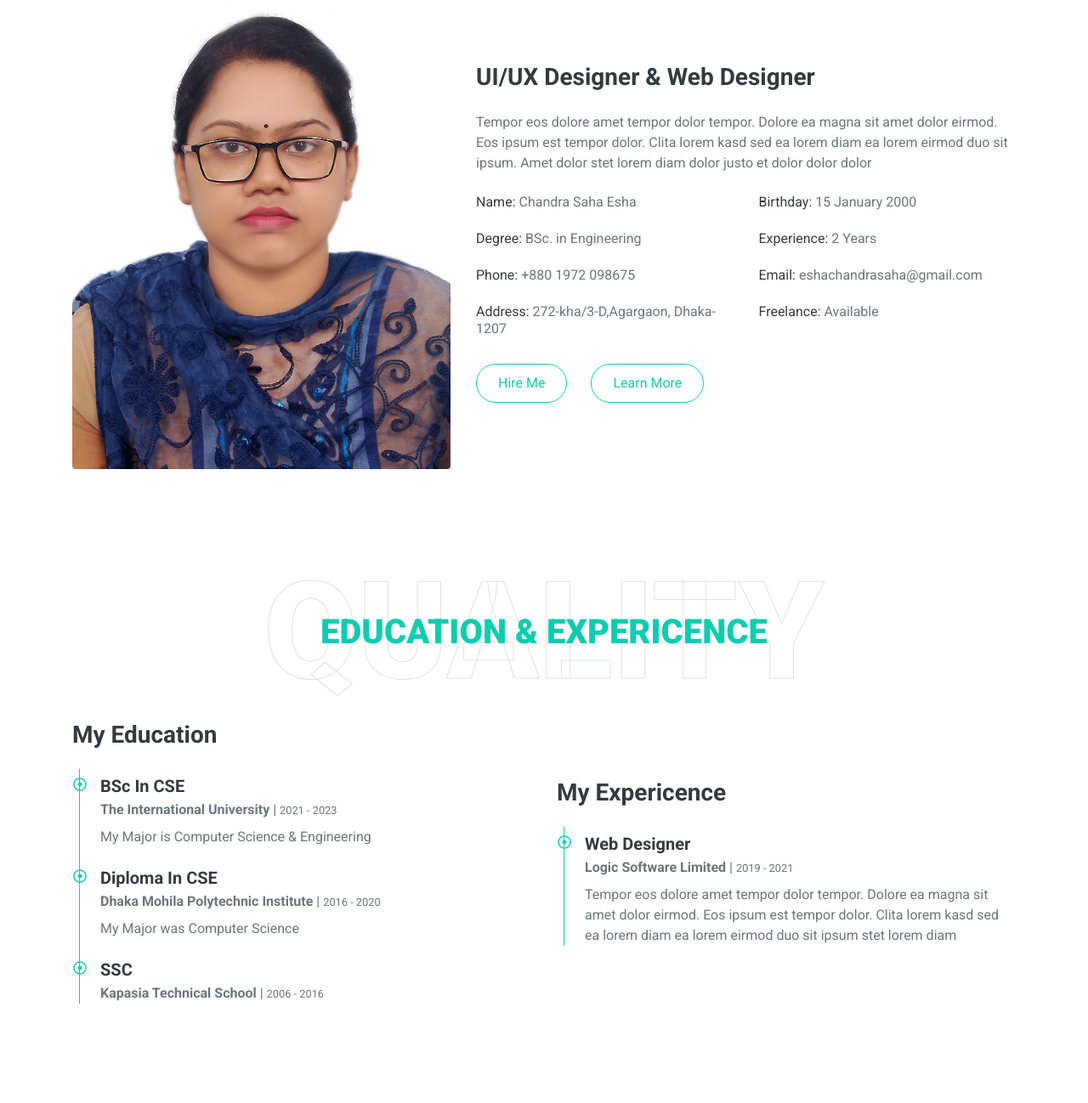
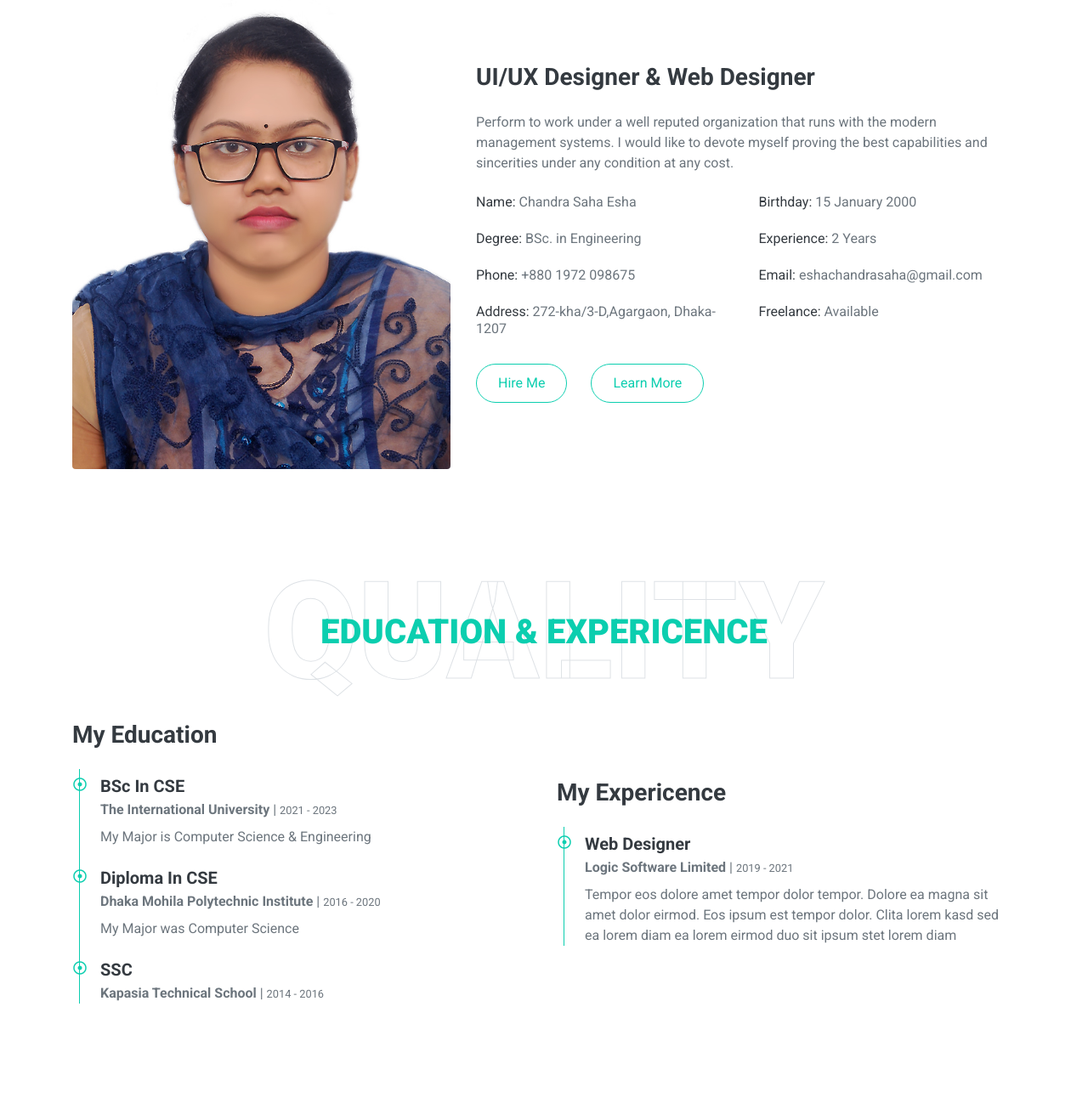
Before and after one commit to chandgirl/chandgirl.github.io, a plain HTML site: page index.html in a window 1280 px wide. Shown: the part 1100-2398 px from the top of the page at 85% size. Drawn offline with nearby package versions, Linux system fonts and the light colour scheme.

Commit message:
some_updates

```diff
--- a/index.html
+++ b/index.html
@@ -110,7 +110,9 @@
                 </div>
                 <div class="col-lg-7">
                     <h3 class="mb-4">UI/UX Designer & Web Designer</h3>
-                    <p>Tempor eos dolore amet tempor dolor tempor. Dolore ea magna sit amet dolor eirmod. Eos ipsum est tempor dolor. Clita lorem kasd sed ea lorem diam ea lorem eirmod duo sit ipsum. Amet dolor stet lorem diam dolor justo et dolor dolor dolor</p>
+                    <p>Perform to work under a well reputed organization that runs with the modern management
+systems. I would like to devote myself proving the best capabilities and sincerities under any
+condition at any cost.</p>
                     <div class="row mb-3">
                         <div class="col-sm-6 py-2"><h6>Name: <span class="text-secondary">Chandra Saha Esha</span></h6></div>
                         <div class="col-sm-6 py-2"><h6>Birthday: <span class="text-secondary">15 January 2000</span></h6></div>
@@ -156,7 +158,7 @@
                         <div class="position-relative mb-4">
                             <i class="far fa-dot-circle text-primary position-absolute" style="top: 2px; left: -32px;"></i>
                             <h5 class="font-weight-bold mb-1">SSC</h5>
-                            <p class="mb-2"><strong>Kapasia Technical School</strong> | <small>2006 - 2016</small></p>
+                            <p class="mb-2"><strong>Kapasia Technical School</strong> | <small>2014 - 2016</small></p>
                             <!--<p>Tempor eos dolore amet tempor dolor tempor. Dolore ea magna sit amet dolor eirmod. Eos ipsum est tempor dolor. Clita lorem kasd sed ea lorem diam ea lorem eirmod duo sit ipsum stet lorem diam</p>-->
                         </div>
                     </div>
```
